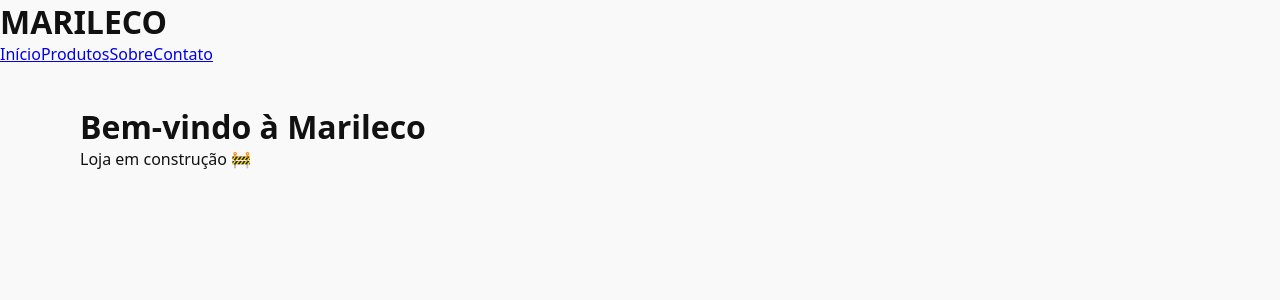
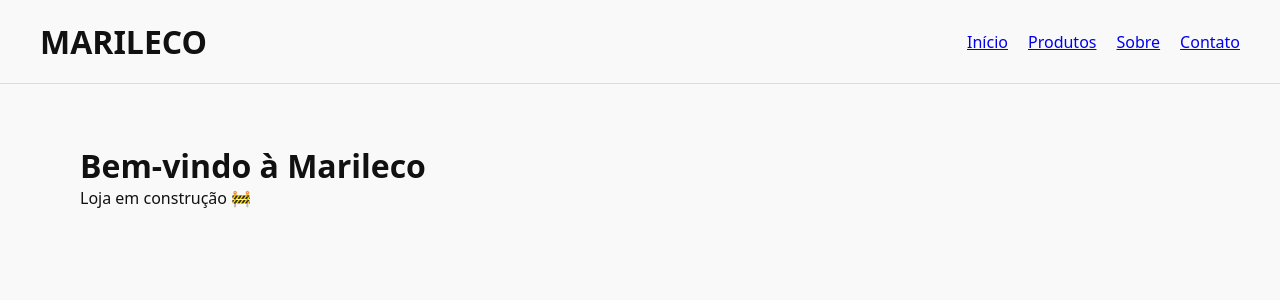
Before and after one commit to Marileco-ltda/Marileco, a Next.js app in the folder marileco/: page / in a window 1280 px wide. Shown: the top 300 px of the page. Built offline with nearby package versions, Linux system fonts and the light colour scheme.

Commit message:
nova mudanca

```diff
--- a/marileco/src/app/components/Cabecalho.tsx
+++ b/marileco/src/app/components/Cabecalho.tsx
@@ -1,18 +1,24 @@
-export default function Header() {
+import Link from "next/link";
+
+export default function Cabecalho() {
   return (
-    <header className="w-full border-b bg-white">
-      <div className="max-w-7xl mx-auto flex items-center justify-between p-4">
-        <h1 className="text-2xl font-bold text-black">
-          MARILECO
-        </h1>
+    <header
+      style={{
+        display: "flex",
+        alignItems: "center",
+        justifyContent: "space-between",
+        padding: "20px 40px",
+        borderBottom: "1px solid #ddd",
+      }}
+    >
+      <h1 style={{ margin: 0 }}>MARILECO</h1>
 
-        <nav className="flex gap-6 text-sm font-medium">
-          <a href="#" className="hover:text-gray-500">Início</a>
-          <a href="#" className="hover:text-gray-500">Produtos</a>
-          <a href="#" className="hover:text-gray-500">Sobre</a>
-          <a href="#" className="hover:text-gray-500">Contato</a>
-        </nav>
-      </div>
+      <nav style={{ display: "flex", gap: "20px" }}>
+        <Link href="/">Início</Link>
+        <Link href="/produtos">Produtos</Link>
+        <Link href="/sobre">Sobre</Link>
+        <Link href="/contato">Contato</Link>
+      </nav>
     </header>
-  )
+  );
 }
--- a/marileco/src/app/page.tsx
+++ b/marileco/src/app/page.tsx
@@ -6,12 +6,12 @@ export default function Home() {
       <Cabecalho />
 
       <main
-        style={{
-          padding: "40px",
-          maxWidth: "1200px",
-          margin: "0 auto",
-        }}
-      >
+  style={{
+    padding: "60px 40px",
+    maxWidth: "1200px",
+    margin: "0 auto",
+  }}
+>
         <h1>Bem-vindo à Marileco</h1>
         <p>Loja em construção 🚧</p>
       </main>
```
